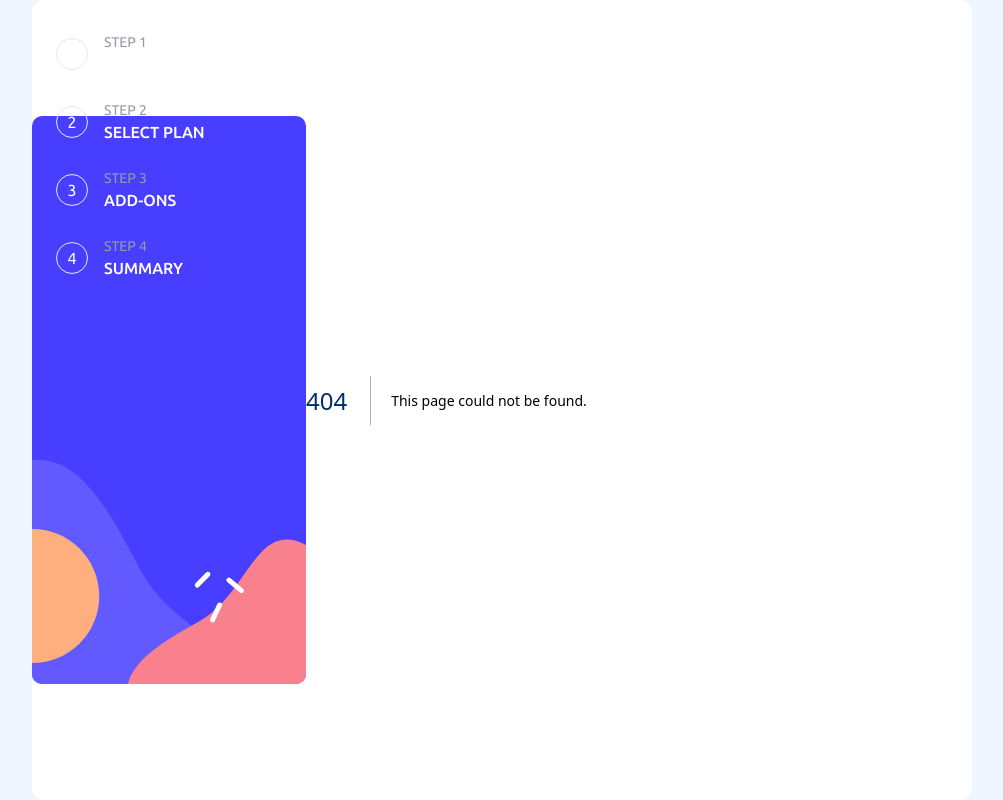
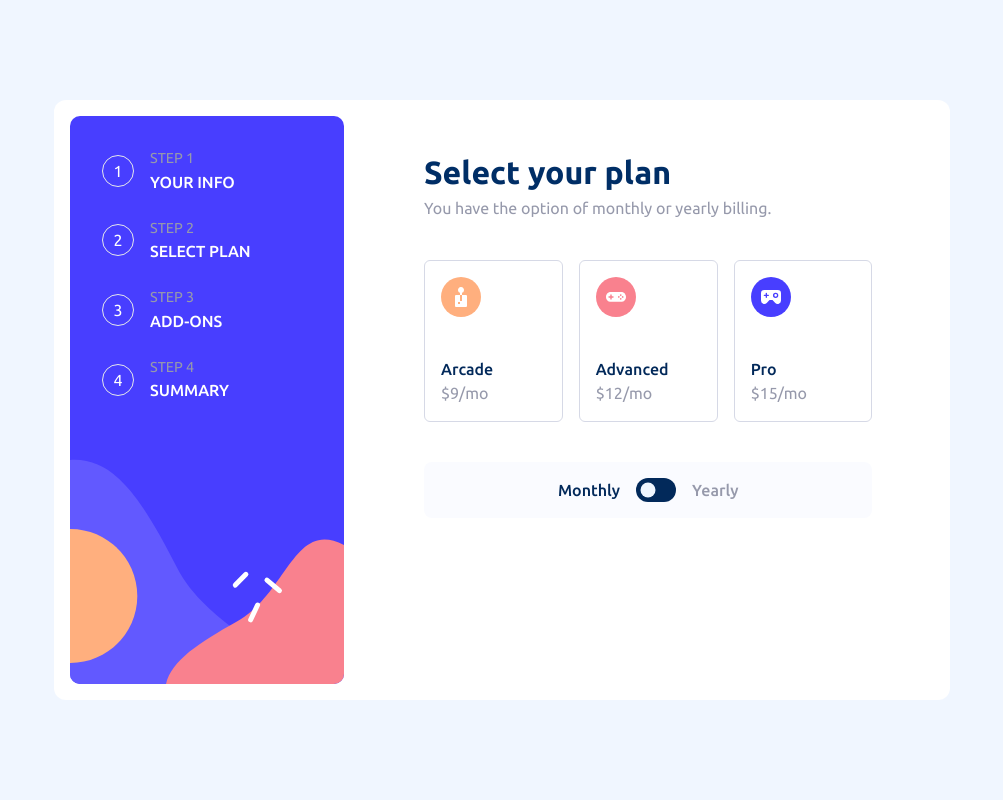
Before and after one commit to SoulRvr29/multi-step-form, a Next.js app: page /plan in a window 1280 px wide. Before the commit this address had no page. Shown: the whole page, without its empty margins (138-1141 px from the left). Built offline with nearby package versions, Linux system fonts and the light colour scheme.

Commit message:
working pages routing

```diff
--- a/src/app/PersonalInfo.tsx
+++ /dev/null
@@ -1,53 +0,0 @@
-import React from "react";
-
-const PersonalInfo = () => {
-  return (
-    <div className="flex flex-col justify-evenly h-full  ">
-      <div>
-        <h1>Personal info</h1>
-        <p className="mb-10">
-          Please provide your name, email address, and phone number.
-        </p>
-      </div>
-      <form>
-        <label className="block text-MarineBlue" htmlFor="name">
-          Name
-        </label>
-        <input
-          className="block mb-6 border border-LightGray rounded-md px-5 py-2 w-full font-[500]"
-          type="text"
-          id="name"
-          name="name"
-          placeholder="e.g. Stephen King"
-        />
-        <label className="block text-MarineBlue" htmlFor="email">
-          Email Address
-        </label>
-        <input
-          className="block mb-6 border border-LightGray rounded-md px-5 py-2 w-full font-[500]"
-          type="email"
-          id="email"
-          name="email"
-          placeholder="e.g. stephenking@lorem.com"
-        />
-        <label className="block text-MarineBlue" htmlFor="phone">
-          Phone Number
-        </label>
-        <input
-          className="block mb-6 border border-LightGray rounded-md px-5 py-2 w-full font-[500]"
-          type="text"
-          id="phone"
-          name="phone"
-          placeholder="e.g. +1 234 567 890"
-        />
-      </form>
-      <div className="w-full flex justify-end">
-        <button className="text-Magnolia bg-MarineBlue px-6 py-3 rounded-md">
-          Next Step
-        </button>
-      </div>
-    </div>
-  );
-};
-
-export default PersonalInfo;
--- /dev/null
+++ b/src/app/addons/page.tsx
@@ -0,0 +1,7 @@
+import React from "react";
+
+const Addons = () => {
+  return <div>Addons page</div>;
+};
+
+export default Addons;
--- a/src/app/components/NavLi.tsx
+++ b/src/app/components/NavLi.tsx
@@ -1,16 +1,22 @@
 import React from "react";
+import Link from "next/link";
 
 type NavLiProps = {
   step: number;
   type: string;
+  href: string;
 };
 
-const NavLi = ({ step, type }: NavLiProps) => {
+const NavLi = ({ step, type, href }: NavLiProps) => {
   return (
     <div className="flex gap-4 items-center mb-6">
-      <button className="text-white border rounded-full size-8">{step}</button>
+      <Link href={href}>
+        <button className="text-white border rounded-full size-8">
+          {step}
+        </button>
+      </Link>
       <div>
-        <h2 className="uppercase text-sm text-CoolGray">step {step}</h2>
+        <h2 className="uppercase  text-CoolGray">step {step}</h2>
         <p className="uppercase text-white font-[500]">{type}</p>
       </div>
     </div>
--- a/src/app/globals.css
+++ b/src/app/globals.css
@@ -23,3 +23,12 @@ h1 {
 p {
   color: var(--CoolGray);
 }
+
+h2,
+label {
+  font-size: 0.9rem;
+}
+
+label {
+  font-weight: 500;
+}
--- a/src/app/layout.tsx
+++ b/src/app/layout.tsx
@@ -21,8 +21,9 @@ export default function RootLayout({
 }) {
   return (
     <html lang="en" className={ubuntu.className}>
-      <body className="bg-Magnolia flex justify-center items-center min-h-screen">
-        <div className="relative w-full h-fit max-w-[940px] bg-white rounded-xl flex ">
+      <body className="bg-Magnolia flex justify-center  items-center min-h-screen">
+        <div className="relative bg-white rounded-xl flex gap-20 p-4 max-w-4xl w-full">
+          <div>
             <Image
               className="max-sm:hidden "
               src="/bg-sidebar-desktop.svg"
@@ -37,13 +38,14 @@ export default function RootLayout({
               height={172}
               alt="background"
             />
-          <nav className="z-10 absolute top-0 left-0 m-8 ml-6">
-            <NavLi step={1} type={"your info"} />
-            <NavLi step={2} type={"select plan"} />
-            <NavLi step={3} type={"add-ons"} />
-            <NavLi step={4} type={"summary"} />
+            <nav className="z-10 absolute top-0 left-0 m-12">
+              <NavLi step={1} href="/" type={"your info"} />
+              <NavLi step={2} href="/plan" type={"select plan"} />
+              <NavLi step={3} href="/addons" type={"add-ons"} />
+              <NavLi step={4} href="/summary" type={"summary"} />
             </nav>
-          {children}
+          </div>
+          <div className="">{children}</div>
         </div>
       </body>
     </html>
--- a/src/app/page.tsx
+++ b/src/app/page.tsx
@@ -1,9 +1,51 @@
-import PersonalInfo from "./PersonalInfo";
+import React from "react";
 
-export default function Home() {
+const PersonalInfo = () => {
   return (
-    <main className="w-fit mx-auto">
-      <PersonalInfo />
-    </main>
+    <div className="flex flex-col justify-evenly h-full  ">
+      <div>
+        <h1>Personal info</h1>
+        <p>Please provide your name, email address, and phone number.</p>
+      </div>
+      <form>
+        <label className="block text-MarineBlue" htmlFor="name">
+          Name
+        </label>
+        <input
+          className="block mb-6 border border-LightGray rounded-md px-5 py-2 w-full font-[500]"
+          type="text"
+          id="name"
+          name="name"
+          placeholder="e.g. Stephen King"
+        />
+        <label className="block text-MarineBlue" htmlFor="email">
+          Email Address
+        </label>
+        <input
+          className="block mb-6 border border-LightGray rounded-md px-5 py-2 w-full font-[500]"
+          type="email"
+          id="email"
+          name="email"
+          placeholder="e.g. stephenking@lorem.com"
+        />
+        <label className="block text-MarineBlue" htmlFor="phone">
+          Phone Number
+        </label>
+        <input
+          className="block mb-6 border border-LightGray rounded-md px-5 py-2 w-full font-[500]"
+          type="text"
+          id="phone"
+          name="phone"
+          placeholder="e.g. +1 234 567 890"
+        />
+      </form>
+      <div className="w-full flex justify-end">
+        <button className="text-Magnolia bg-MarineBlue px-6 py-3 rounded-md">
+          Next Step
+        </button>
+      </div>
+    </div>
   );
-}
+};
+
+export default PersonalInfo;
--- /dev/null
+++ b/src/app/plan/page.tsx
@@ -0,0 +1,70 @@
+"use client";
+
+import React from "react";
+import Image from "next/image";
+import { useState } from "react";
+
+type PlanProps = {
+  icon: string;
+  name: string;
+  price: string;
+};
+
+export const Plan = ({ icon, name, price }: PlanProps) => {
+  return (
+    <div className="flex flex-col justify-between gap-10 border border-LightGray rounded-md p-4 pr-12 ">
+      <Image src={icon} width={40} height={40} alt={name} />
+      <div>
+        <h3 className="font-[500] text-MarineBlue">{name}</h3>
+        <p>{price}</p>
+      </div>
+    </div>
+  );
+};
+
+const SelectPlan = () => {
+  const [period, setPeriod] = useState(0);
+  return (
+    <div className="flex flex-col gap-10 mt-8">
+      <div>
+        <h1>Select your plan</h1>
+        <p>You have the option of monthly or yearly billing.</p>
+      </div>
+      <div className="grid grid-cols-3 gap-4 w-full">
+        <Plan icon="/icon-arcade.svg" name="Arcade" price="$9/mo" />
+        <Plan icon="/icon-advanced.svg" name="Advanced" price="$12/mo" />
+        <Plan icon="/icon-pro.svg" name="Pro" price="$15/mo" />
+      </div>
+      <div className="flex justify-center gap-4 w-full bg-Alabaster rounded-lg p-4">
+        <div
+          className={
+            "text-CoolGray font-[500] " + (period == 0 && " text-MarineBlue")
+          }
+        >
+          Monthly
+        </div>
+        <input
+          className="bg-MarineBlue appearance-none w-10 rounded-full p-1 accent-Magnolia cursor-pointer"
+          type="range"
+          name="period"
+          id="period"
+          min="0"
+          max="1"
+          defaultValue="0"
+          onChange={(e) => {
+            setPeriod(Number(e.target.value));
+          }}
+        />
+        <div
+          className={
+            "text-CoolGray font-[500] " + (period == 1 && " text-MarineBlue")
+          }
+        >
+          Yearly
+        </div>
+      </div>
+    </div>
+  );
+};
+
+export default SelectPlan;
--- /dev/null
+++ b/src/app/summary/page.tsx
@@ -0,0 +1,7 @@
+import React from "react";
+
+const Summary = () => {
+  return <div>Summary page</div>;
+};
+
+export default Summary;
```
Lines whose indentation alone changed are shown as unchanged.
